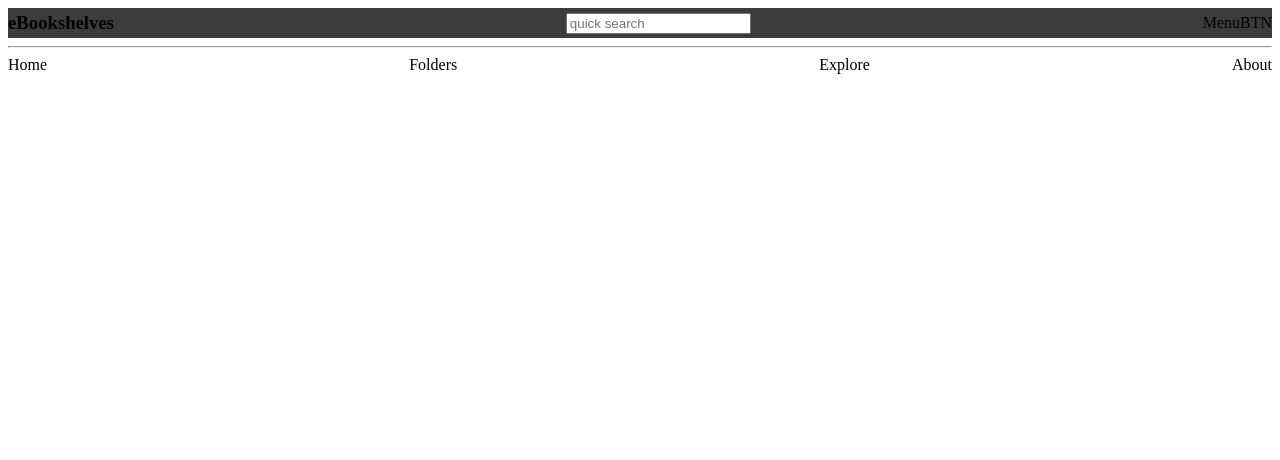
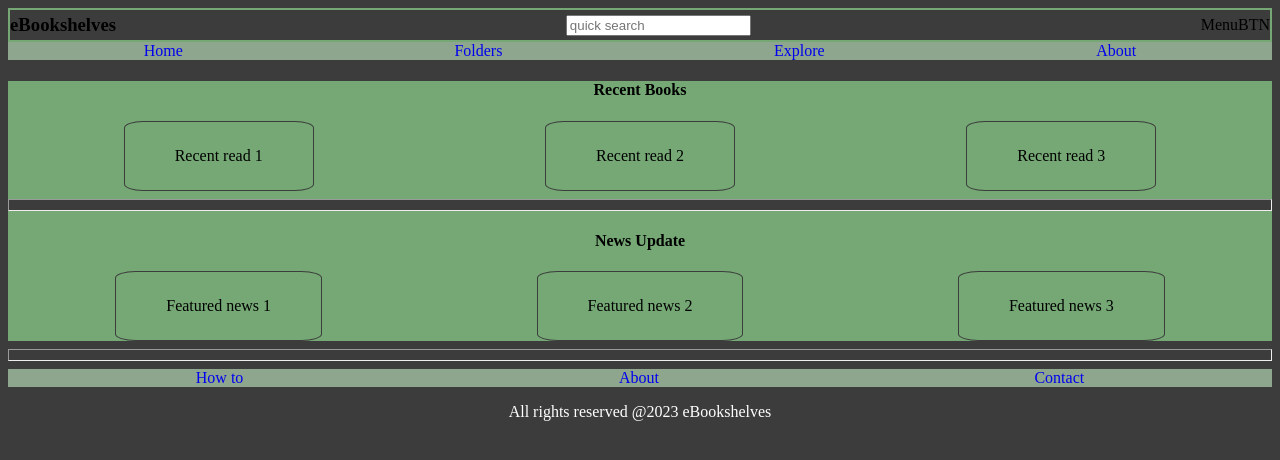
Before and after one commit to elayomohammed/eBookshelves, a plain HTML site: page index.html in a window 1280 px wide. Drawn offline with Linux system fonts and the light colour scheme.

Commit message:
added and footer to the index page and ui

```diff
--- a/index.html
+++ b/index.html
@@ -7,16 +7,45 @@
         <link rel="stylesheet" type="text/css" href="./styles/index.css" />
     </head>
     <bod>
+        <!--logo, search and menu section-->
         <div id="logo-search-menubtn">
             <h3 id="app-logo">eBookshelves</h3>
             <input id="search-box" type="search" placeholder="quick search" />
             <li id="menu-btn">MenuBTN</li>
-        </div><hr />
+        </div>
+
+        <!--navigation section-->
         <nav id="nav-menu">
-            <li>Home</li>
-            <li>Folders</li>
-            <li>Explore</li>
-            <li>About</li>
+            <li><a href='#'>Home</a></li>
+            <li><a href='#'>Folders</a></li>
+            <li><a href='#'>Explore</a></li>
+            <li><a href='#'>About</a></li>
         </nav>
+
+        <!--section where recent books, news and histories will be featured-->
+        <section id="section">
+            <h4>Recent Books</h4>
+            <div id="section-one">
+                <li>Recent read 1</li>
+                <li>Recent read 2</li>
+                <li>Recent read 3</li>
+            </div><hr />
+            <h4>News Update</h4>
+            <div id="section-two">
+                <li>Featured news 1</li>
+                <li>Featured news 2</li>
+                <li>Featured news 3</li>
+            </div>
+        </section><hr />
+
+        <!--footer section-->
+        <footer>
+            <div id="footer-items">
+                <li><a href="#">How to</a></li>
+                <li><a href="#">About</a></li>
+                <li><a href="#">Contact</a></li>
+            </div>
+            <p id="rights">All rights reserved @2023 eBookshelves</p>
+        </footer>
     </bod>
 </html>
--- a/styles/index.css
+++ b/styles/index.css
@@ -1,3 +1,17 @@
+body {
+    min-width: max-content;
+    max-width: 100%;
+    background-color: rgb(60, 60, 60);
+}
+
+hr {
+    height: 10px;
+    background-color: rgb(60, 60, 60);
+}
+h4 {
+    text-align: center;
+}
+
 #logo-search-menubtn {
     background-color: rgb(60, 60, 60);
     max-height: 30px;
@@ -5,6 +19,7 @@
     flex-direction: row;
     justify-content: space-between;
     align-items: center;
+    border: solid rgb(117, 168, 117) 2px;
 }
 #search-box {
     max-height: 25px;
@@ -14,11 +29,53 @@
 }
 
 nav {
+    background-color:rgb(142, 166, 142);
     display: flex;
     flex-direction: row;
-    justify-content: space-between;
+    justify-content: space-around;
     align-items: center;
 }
 nav li {
     list-style-type: none;
 }
+nav li a{
+    text-decoration: none;
+}
+
+#section {
+    background-color:rgb(117, 168, 117);
+    margin-top: 0px;
+}
+#section-one, #section-two {
+    list-style-type: none;
+    display: flex;
+    flex-direction: row;
+    justify-content: space-around;
+    align-items: center;
+}
+#section-one li {
+    border: solid rgb(60, 60, 60) 1px;
+    padding: 25px 50px;
+    border-radius: 10%;
+}
+#section-two li {
+    border: solid rgb(60, 60, 60) 1px;
+    padding: 25px 50px;
+    border-radius: 10%;
+}
+
+#footer-items {
+    list-style-type: none;
+    display: flex;
+    flex-direction: row;
+    justify-content: space-around;
+    align-items: center;
+    background-color:rgb(142, 166, 142);
+}
+#footer-items li a {
+    text-decoration: none;
+}
+#rights {
+    text-align: center;
+    color: white;
+}
```
Also changed, not shown: markups/about.html (added), markups/explore.html (added), markups/folders.html (added).
